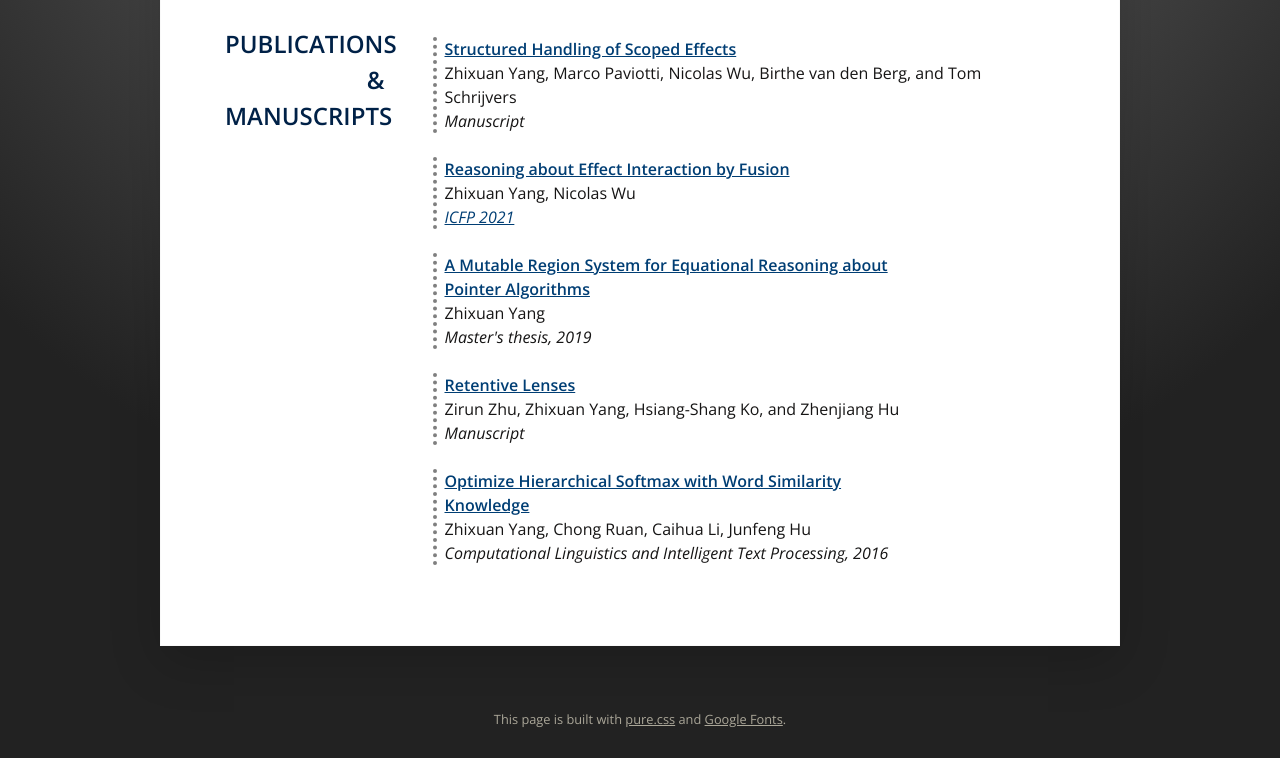
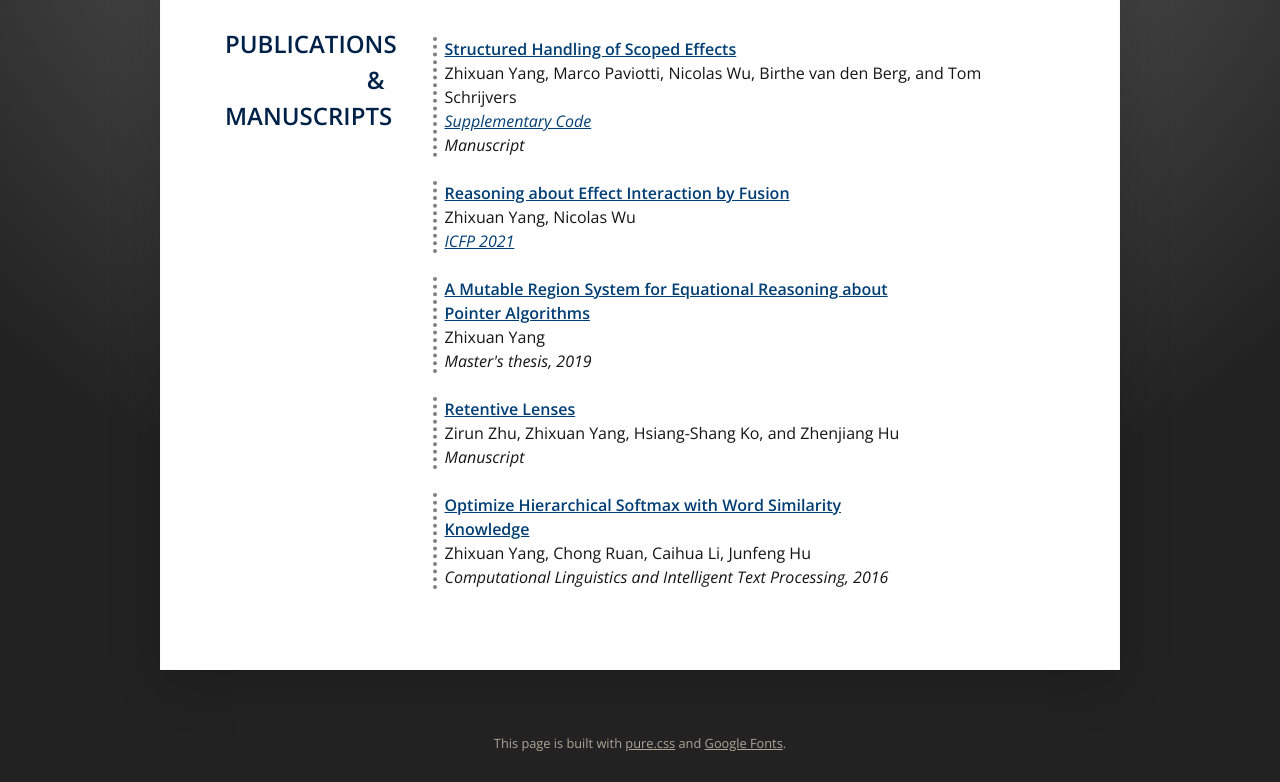
Before and after one commit to yangzhixuan/yangzhixuan.github.io, a plain HTML site: page index.html in a window 1280 px wide. Shown: the part 1493-2275 px from the top of the page. Before the commit the page ends 2251 px from the top, so only its background shows below. Drawn offline with nearby package versions, Linux system fonts and the light colour scheme.

Commit message:
Add code for scoped cata

```diff
--- a/index.html
+++ b/index.html
@@ -160,6 +160,9 @@
          Zhixuan Yang, <a href="https://mpaviotti.github.io/https://mpaviotti.github.io/">Marco Paviotti</a>, <a href="https://zenzike.com/">Nicolas Wu</a>,
 Birthe van den Berg, and <a href="https://people.cs.kuleuven.be/~tom.schrijvers/">Tom Schrijvers</a>
        </div>
+       <div class="pub-resources">
+         <a href="assets/scoped-cata-supp.zip">Supplementary Code</a>
+       </div>
        <div class="pub-venue">
          Manuscript
        </div>
--- a/styles.css
+++ b/styles.css
@@ -221,7 +221,7 @@ ul li {
   font-weight: bold;
 }
 
-.pub-venue {
+.pub-venue, .pub-resources {
   font-style: italic;
 }
 
```
Also changed, not shown: 1 other file.
